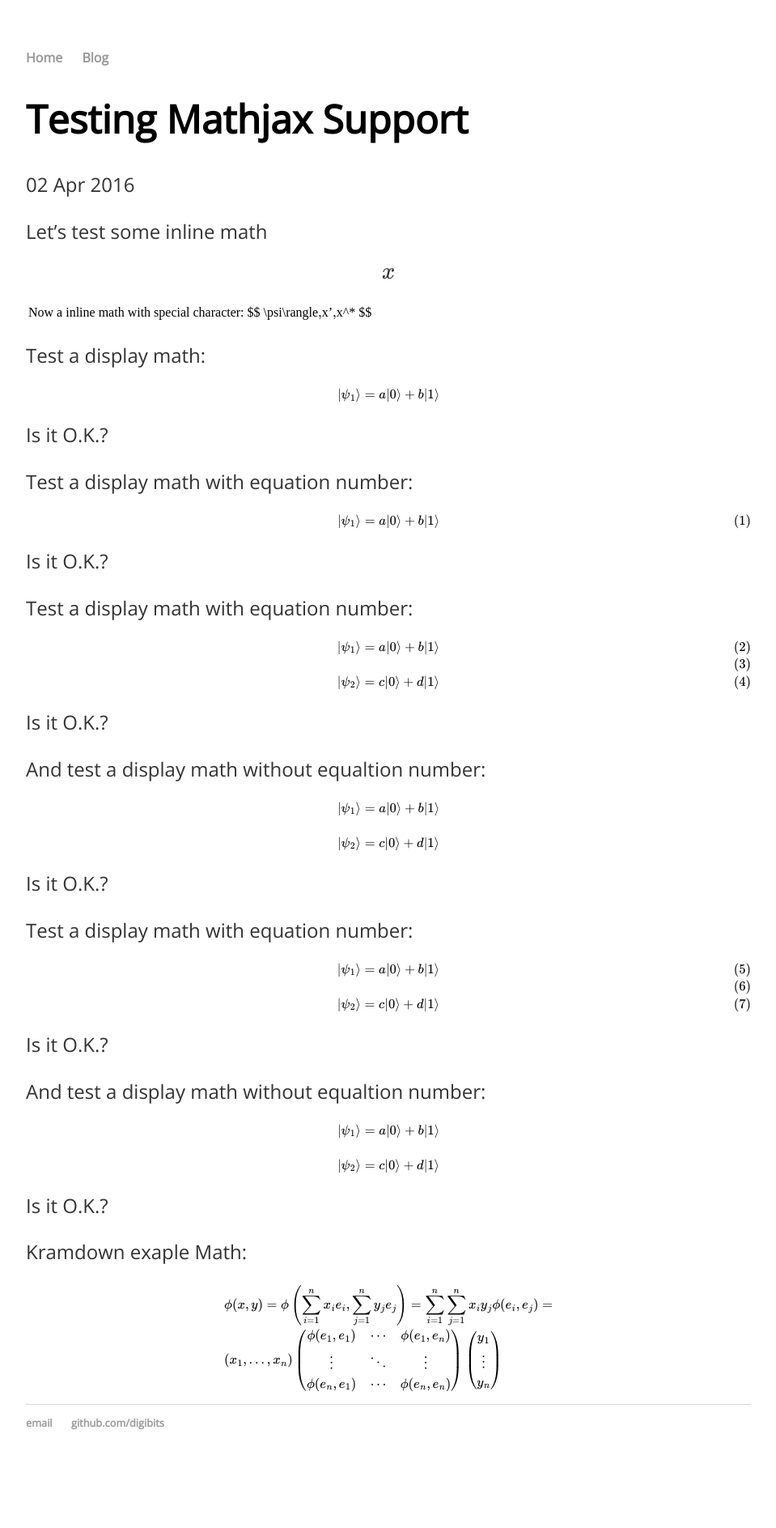
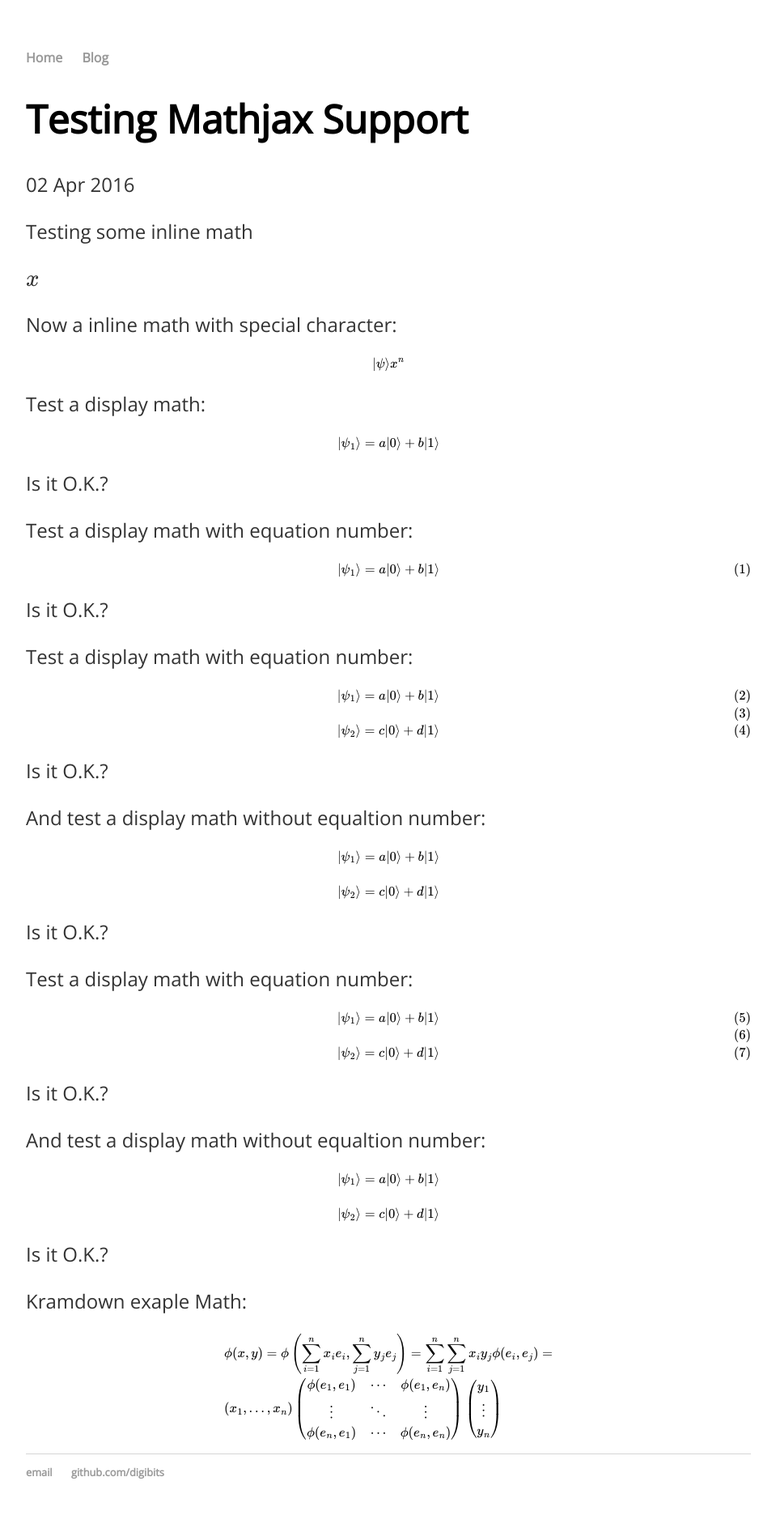
Before and after one commit to digibits/digibits.github.io, a Jekyll site: the page built from _posts/2016-04-02-Math-Test.md, in a window 1280 px wide. Shown: the whole page at 81% size, without its empty margins (160-1119 px from the left). Built offline with Jekyll 4.4.1, drawn with Linux system fonts in a browser that asks for light colours; formulas are drawn with MathJax 3; before the commit the page ends 1826 px from its top, so only the background shows below that.

Commit message:
Bug Fixes

```diff
--- a/_posts/2016-04-02-Math-Test.md
+++ b/_posts/2016-04-02-Math-Test.md
@@ -4,12 +4,17 @@ title: "Testing Mathjax Support"
 date: 02-04-2016
 ---
 
-Let's test some inline math
+Testing some inline math
 
-\$\$ x $$
+\$$ x $$
 
 
-Now a inline math with special character: \$$ |\psi\rangle$, $x'$, $x^\* $$
+Now a inline math with special character:
+
+$$
+	|\psi\rangle x^n
+$$
+
 
 Test a display math:
 
--- a/blog/index.html
+++ b/blog/index.html
@@ -6,6 +6,6 @@ title: DigiBits
 	<ul class="posts">
 
 	  {% for post in site.posts %}
-	    <li><span>{{ post.date | date_to_string }}</span> » <a href="{{ post.url }}" title="{{ post.title }}">{{ post.title }}</a></li>
+	    <li><span>{{ post.date | date_to_string }}</span>: <a href="{{ post.url }}" title="{{ post.title }}">{{ post.title }}</a></li>
 	  {% endfor %}
 	</ul>
--- a/css/main.css
+++ b/css/main.css
@@ -43,3 +43,7 @@ ul.posts {
 ul.posts li {
     list-style: none;
 }
+
+posts {
+	font-family:'Open Sans';
+}
```
